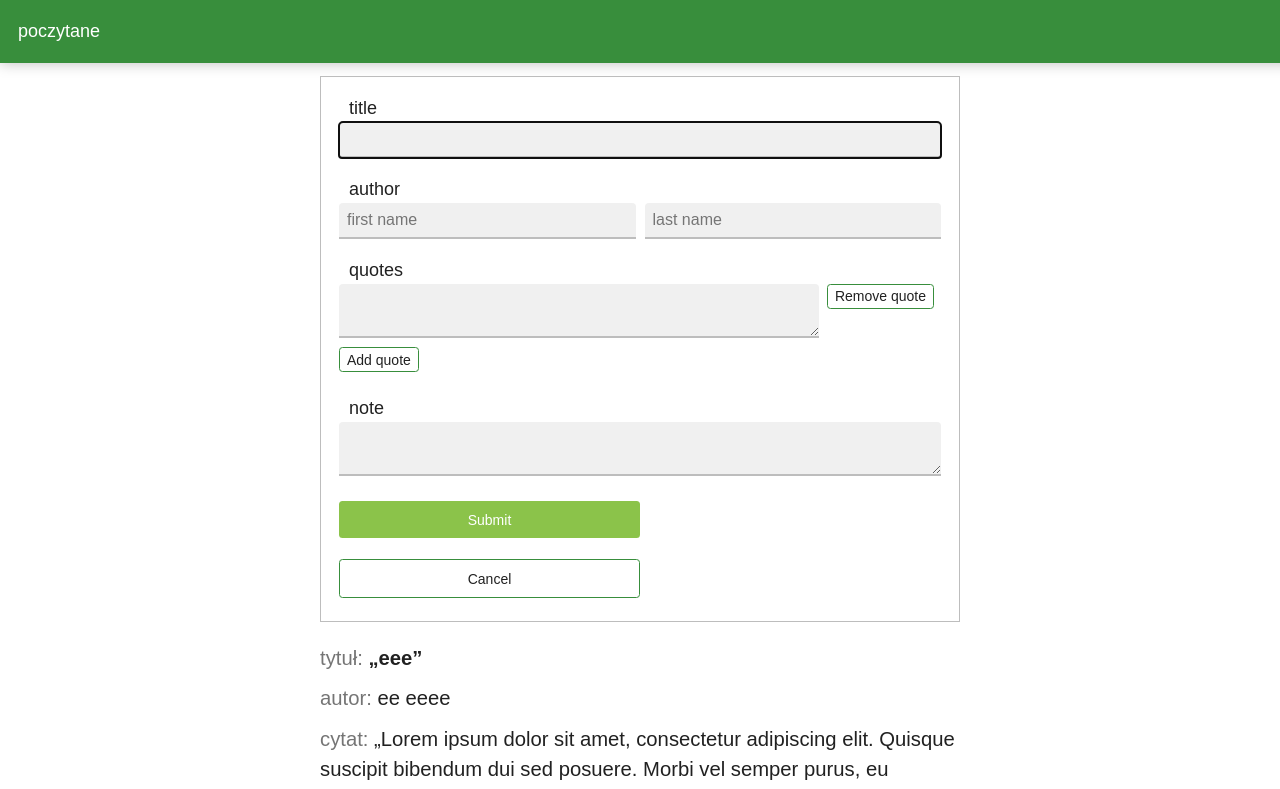
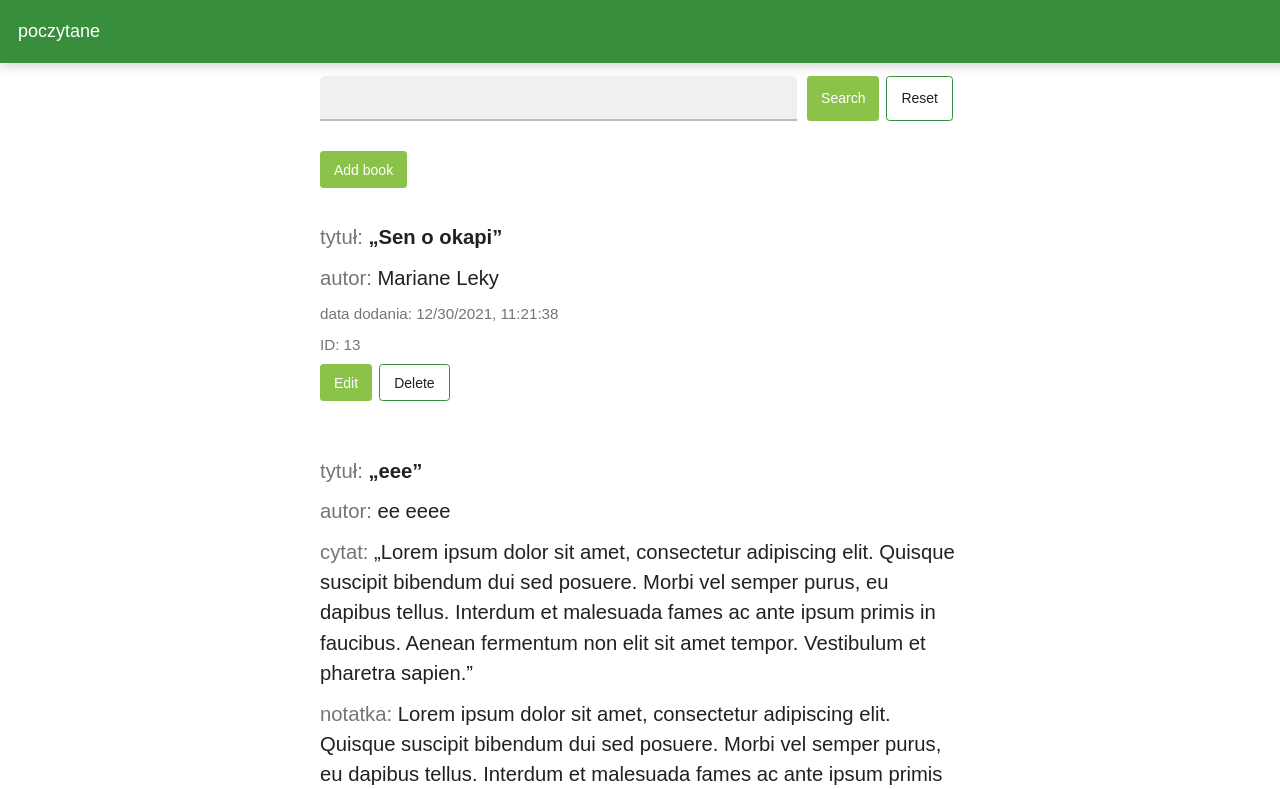
Before and after one commit to msarnowski/poczytane, an Angular app: page / in a window 1280 px wide. Shown: the top 789 px of the page. Built offline with nearby package versions, Linux system fonts and the light colour scheme; data requests are answered from the project's data file.

Commit message:
styles update

```diff
--- a/db.json
+++ b/db.json
@@ -100,7 +100,7 @@
       "quotes": [
         "aaaaazzzzz"
       ],
-      "note": null
+      "note": "bla bla bla"
     },
     {
       "id": 12,
@@ -114,6 +114,17 @@
         "Lorem ipsum dolor sit amet, consectetur adipiscing elit. Quisque suscipit bibendum dui sed posuere. Morbi vel semper purus, eu dapibus tellus. Interdum et malesuada fames ac ante ipsum primis in faucibus. Aenean fermentum non elit sit amet tempor. Vestibulum et pharetra sapien."
       ],
       "note": "Lorem ipsum dolor sit amet, consectetur adipiscing elit. Quisque suscipit bibendum dui sed posuere. Morbi vel semper purus, eu dapibus tellus. Interdum et malesuada fames ac ante ipsum primis in faucibus. Aenean fermentum non elit sit amet tempor. Vestibulum et pharetra sapien. Lorem ipsum dolor sit amet, consectetur adipiscing elit. Quisque suscipit bibendum dui sed posuere. Morbi vel semper purus, eu dapibus tellus. Interdum et malesuada fames ac ante ipsum primis in faucibus. Aenean fermentum non elit sit amet tempor. Vestibulum et pharetra sapien."
+    },
+    {
+      "id": 13,
+      "date": 1640863298919,
+      "title": "Sen o okapi",
+      "author": {
+        "firstName": "Mariane",
+        "lastName": "Leky"
+      },
+      "quotes": [],
+      "note": null
     }
   ]
 }
--- a/src/_variables.scss
+++ b/src/_variables.scss
@@ -7,4 +7,5 @@ $primary-text-color:   #212121;
 $secondary-text-color: #757575;
 $divider-color:        #BDBDBD;
 
-$red: #dd0031;
+$red: #F44336;
+$light-red: #FFE6E8;
--- a/src/app/book-list/book-list.component.html
+++ b/src/app/book-list/book-list.component.html
@@ -1,6 +1,8 @@
 <div class="search" *ngIf="!editing">
   <form class="search__form" (submit)="handleSearch(searchBox.value)">
-    <input class="search__input" type="text" #searchBox><button type="submit">Search</button><button class="button--outlined" type="reset" (click)="loadBooks()">Reset</button>
+    <input class="search__input" type="text" #searchBox>
+    <button class="search__button" type="submit">Search</button>
+    <button class="search__button button--outlined" type="reset" (click)="loadBooks()">Reset</button>
   </form>
 </div>
 
--- a/src/app/book-list/book-list.component.scss
+++ b/src/app/book-list/book-list.component.scss
@@ -15,6 +15,11 @@
 .search__input {
   width: auto;
   flex-grow: 1;
+  font-size: 1.125em;
+}
+
+.search__button {
+  margin-bottom: 2.125em;
 }
 
 .book{
--- a/src/app/book-list/book-list.component.ts
+++ b/src/app/book-list/book-list.component.ts
@@ -132,7 +132,8 @@ export class BookListComponent implements OnInit {
       this.books = data;
       if (this.results) this.results = false;
       // console.log(this.books);
-      this.handleNew();
+
+      // this.handleNew(); // for form layout testing
     });
   }
 }
--- a/src/app/editor/editor.component.html
+++ b/src/app/editor/editor.component.html
@@ -1,23 +1,23 @@
-<p *ngIf="!adding">&bdquo;{{ bookToEdit?.title }}&rdquo;</p>
+<div class="editor__heading" *ngIf="!adding">edytujesz: &bdquo;{{ bookToEdit?.title }}&rdquo;</div>
 
 <form (ngSubmit)="handleSubmit(form.value, form.valid)" #form="ngForm" novalidate>
   <label>title</label>
-  <input type="text" name="title" [ngModel]="bookToEdit?.title" #title="ngModel" required autofocus><br>
+  <input type="text" name="title" [ngModel]="bookToEdit?.title" #title="ngModel" [class.input--invalid]="title.invalid && (title.touched || form.submitted)" required autofocus><br>
 
-  <p class="validation-msg"><span class="validation-msg__text" *ngIf="title.invalid && (title.touched || form.submitted)">Title required</span></p>
+  <p class="editor__validation-msg"><span class="validation-msg__text" *ngIf="title.invalid && (title.touched || form.submitted)">Title required</span></p>
 
   <label>author</label>
   <div class="author">
     <div class="author__first-name">
-      <input type="text" name="firstName" [ngModel]="bookToEdit?.author?.firstName" #firstName="ngModel" required placeholder="first name">
+      <input type="text" name="firstName" [ngModel]="bookToEdit?.author?.firstName" #firstName="ngModel" [class.input--invalid]="firstName.invalid && (firstName.touched || form.submitted)" required placeholder="first name">
 
-      <p class="validation-msg"><span class="validation-msg__text" *ngIf="firstName.invalid && (firstName.touched || form.submitted)">First name required </span></p>
+      <p class="editor__validation-msg"><span class="validation-msg__text" *ngIf="firstName.invalid && (firstName.touched || form.submitted)">First name required </span></p>
     </div>
 
     <div class="author__last-name">
-      <input type="text" name="lastName" [ngModel]="bookToEdit?.author?.lastName" #lastName="ngModel" required placeholder="last name">
+      <input type="text" name="lastName" [ngModel]="bookToEdit?.author?.lastName" #lastName="ngModel" [class.input--invalid]="lastName.invalid && (lastName.touched || form.submitted)" required placeholder="last name">
 
-      <p class="validation-msg"><span class="validation-msg__text" *ngIf="lastName.invalid && (lastName.touched || form.submitted)">Last name required</span></p>
+      <p class="editor__validation-msg"><span class="validation-msg__text" *ngIf="lastName.invalid && (lastName.touched || form.submitted)">Last name required</span></p>
     </div>
   </div>
 
@@ -26,7 +26,7 @@
   <label>note</label>
   <textarea name="note" [ngModel]="bookToEdit?.note" #note></textarea>
 
-  <p class="validation-msg"><span class="validation-msg__text" *ngIf="form.invalid && form.submitted">Fill in required fields</span></p>
+  <p class="editor__validation-msg"><span class="validation-msg__text" *ngIf="form.invalid && form.submitted">Fill in required fields</span></p>
 
   <button type="submit">Submit</button>
 </form>
--- a/src/app/editor/editor.component.scss
+++ b/src/app/editor/editor.component.scss
@@ -7,7 +7,16 @@
   margin-bottom: 1em;
 }
 
-.validation-msg {
+.editor__heading {
+  text-align: center;
+}
+
+.input--invalid {
+  background-color: $light-red;
+  border-bottom-color: $red;
+}
+
+.editor__validation-msg {
   font-size: .875em;
   line-height: 1;
   height: 1em;
--- a/src/app/quotes-editor/quotes-editor.component.ts
+++ b/src/app/quotes-editor/quotes-editor.component.ts
@@ -47,7 +47,7 @@ export class QuotesEditorComponent implements OnInit, OnChanges {
 
     this.cDR.detectChanges();
 
-    let inputs = document.getElementsByClassName('quotes-editor__input');
+    let inputs = document.getElementsByClassName('quotes-editor__textarea');
     let lastInput = inputs[inputs.length - 1];
     (lastInput as HTMLElement)?.focus();
 
--- a/src/styles.scss
+++ b/src/styles.scss
@@ -1,3 +1,5 @@
+@use "sass:color";
+
 @import "variables";
 
 body {
@@ -41,7 +43,7 @@ input, textarea {
 }
 
 textarea {
-  vertical-align: top;
+  min-height: 3.5em;
   resize: vertical;
 }
 
@@ -50,15 +52,30 @@ button {
   margin: 0 .5em 1em 0;
   padding: .75em 1em;
 
+  box-sizing: border-box;
+
   border: none;
   border-radius: .25em;
   background-color: $accent-color;
   color: $primary-color-text;
+  transition: background-color .25s;
   cursor: pointer;
+}
+
+button:hover,
+button:active {
+  background-color: color.scale($accent-color, $lightness: -20%);
 }
 
 .button--outlined {
   background-color: transparent;
   border: 1px solid $primary-color-dark;
   color: $primary-text-color;
+  padding-top: calc(.75em - 1px);
+  padding-bottom: calc(.75em - 1px);
 }
+
+.button--outlined:hover,
+.button--outlined:active {
+  background-color: color.scale($accent-color, $lightness: +80%);
+}
```
